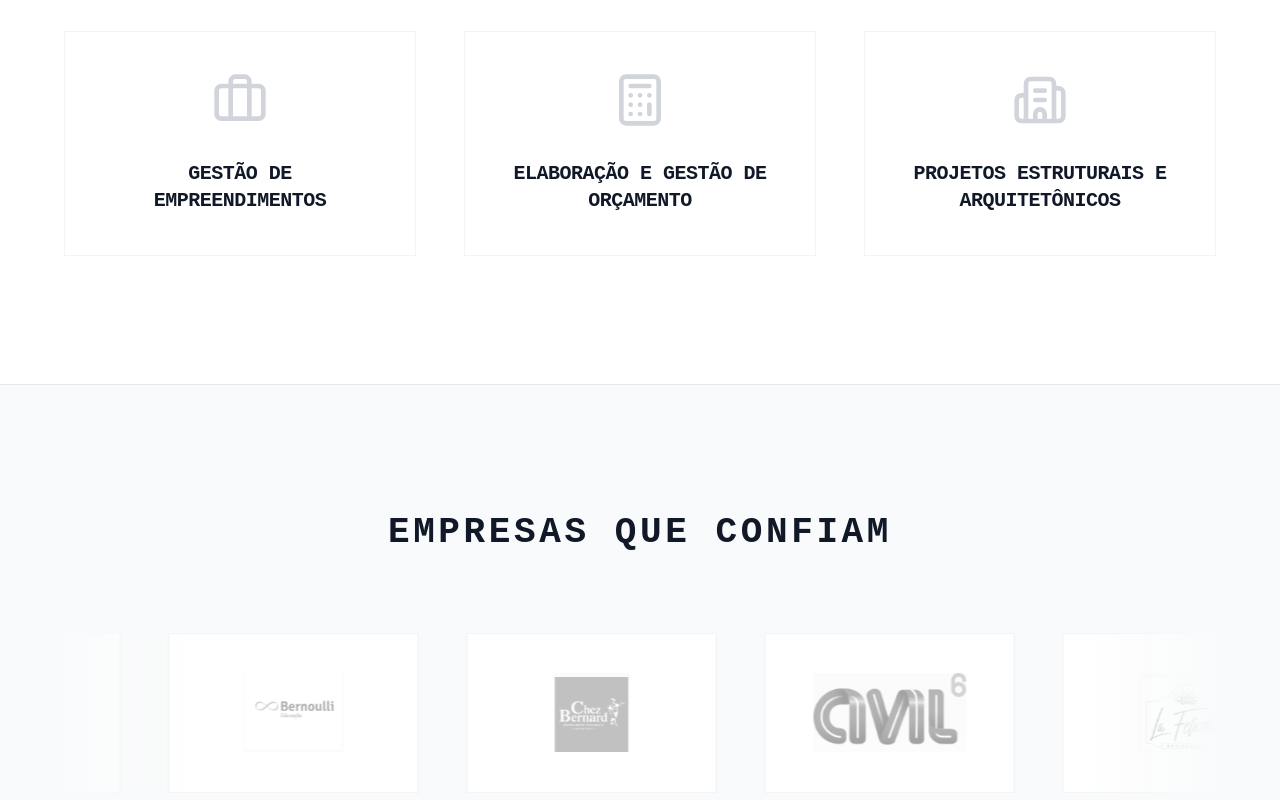
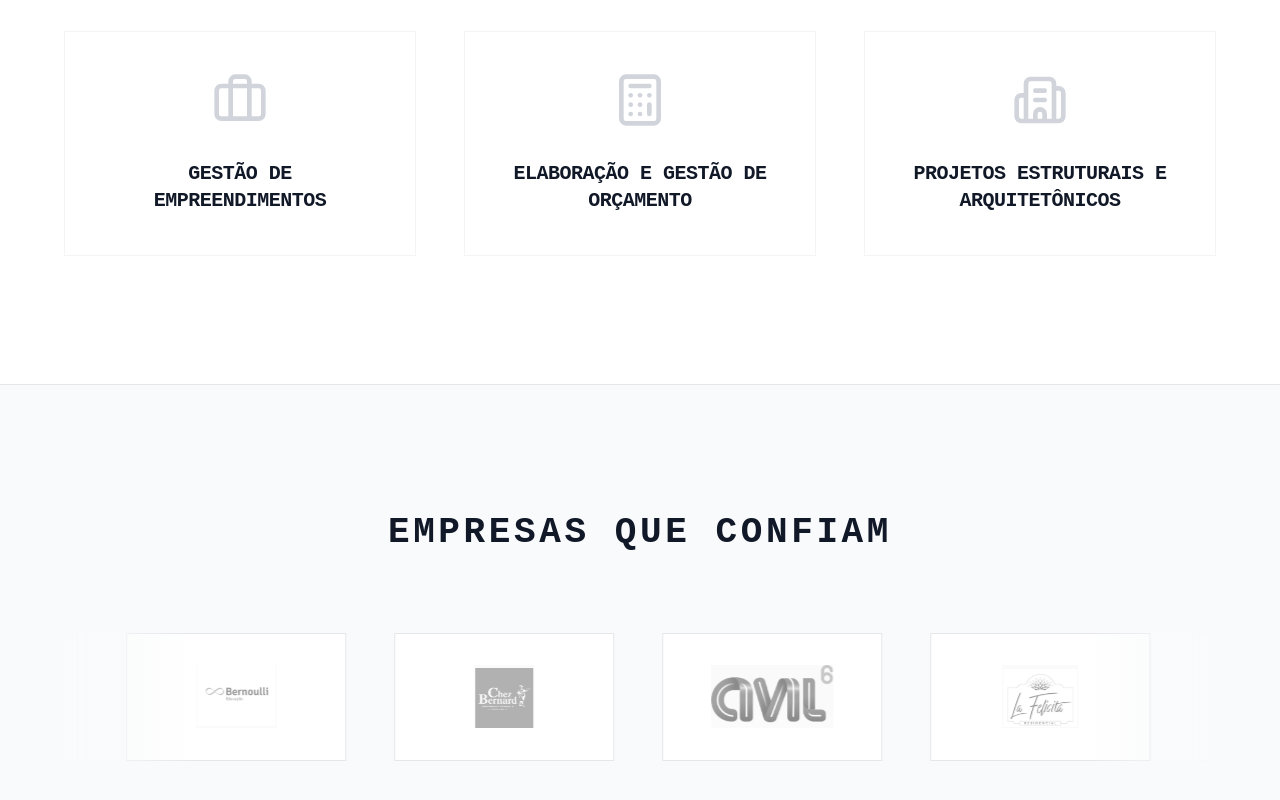
Before and after one commit to Dan-netto/site-juliano, a Next.js app: page / in a window 1280 px wide. Shown: the part 1972-2772 px from the top of the page. Built offline with nearby package versions, Linux system fonts and the light colour scheme.

Commit message:
tentativa carrosel fotos 3

```diff
--- a/src/app/page.tsx
+++ b/src/app/page.tsx
@@ -1,5 +1,10 @@
-import React from 'react';
-import { FileText, Calculator, Briefcase, Building2, Phone } from "lucide-react";
+"use client";
+import { Header } from "@/components/header"
+import { WhatsAppButton } from "@/components/whatsapp-button"
+import { Button } from "@/components/ui/button" // Mantido, mas não é usado na ContactForm
+import { FileText, Calculator, Briefcase, Building2, Phone } from "lucide-react"
+import Link from "next/link"
+import React, { useState } from 'react'; // Adicionado para uso potencial de hooks ou FC
 
 /**
  * Nota Técnica:
@@ -39,6 +44,8 @@ const ContactForm = () => {
 };
 
 export default function Home() {
+  const [selectedClient, setSelectedClient] = useState<number | null>(null);
+
   const services = [
     { icon: FileText, title: "Laudos Técnicos de Engenharia" },
     { icon: Building2, title: "Consultoria em Obras de Condomínio" },
@@ -48,22 +55,51 @@ export default function Home() {
     { icon: Building2, title: "Projetos Estruturais e Arquitetônicos" }
   ];
 
+  // const clients = [
+  //   "/images/clientes/bahiana.png",
+  //   "/images/clientes/barreiras.png",
+  //   "/images/clientes/bernoulli.png",
+  //   "/images/clientes/chez_bernard.png",
+  //   "/images/clientes/civil.png",
+  //   "/images/clientes/la_felicita.png",
+  //   "/images/clientes/mrv.png",
+  //   "/images/clientes/Naia.png",
+  //   "/images/clientes/pinheiros.png",
+  //   "/images/clientes/politeama.png",
+  //   "/images/clientes/rio_parana.png",
+  //   "/images/clientes/roltek.png",
+  //   "/images/clientes/tecnorem.png",
+  //   "/images/clientes/voltz.png"
+  // ];
+
+  // Lista de clientes atualizada com as descrições fornecidas
   const clients = [
-    "/images/clientes/bahiana.png",
-    "/images/clientes/barreiras.png",
-    "/images/clientes/bernoulli.png",
-    "/images/clientes/chez_bernard.png",
-    "/images/clientes/civil.png",
-    "/images/clientes/la_felicita.png",
-    "/images/clientes/mrv.png",
-    "/images/clientes/Naia.png",
-    "/images/clientes/pinheiros.png",
-    "/images/clientes/politeama.png",
-    "/images/clientes/rio_parana.png",
-    "/images/clientes/roltek.png",
-    "/images/clientes/tecnorem.png",
-    "/images/clientes/voltz.png"
+    { name: "Bahiana", src: "/images/clientes/bahiana.png", description: "Consultoria e gestão de obra na construção do centro médico de esterilização." },
+    { name: "Edf Barreiras", src: "/images/clientes/barreiras.png", description: "Laudo técnico estrutural do prédio." },
+    { name: "Bernoulli", src: "/images/clientes/bernoulli.png", description: "Gestão da Obra do Colégio no Caminho das Árvores." },
+    { name: "Chez Bernard", src: "/images/clientes/chez_bernard.png", description: "Levantamento Cadastral e Projeto Arquitetônico." },
+    { name: "CIVIL", src: "/images/clientes/civil.png", description: "Gestão de Empreendimentos." },
+    { name: "LÁ FELICITÀ", src: "/images/clientes/la_felicita.png", description: "Consultoria de projetos de condomínio de 890.000 m²: interface com projetos de terraplanagem, arquitetônico e instalações (drenagem, esgoto e elétrica). Gestão do processo de licenciamento com a prefeitura e com o INEMA." },
+    { name: "MRV", src: "/images/clientes/mrv.png", description: "Consultoria e laudo para escavações e segurança do trabalho." },
+    { name: "NAIA", src: "/images/clientes/Naia.png", description: "Gestão de obra de condomínio Alphaville Guarajuba." },
+    { name: "Cond Pinheiros", src: "/images/clientes/pinheiros.png", description: "Laudo técnico estrutural." },
+    { name: "Cond Politeama", src: "/images/clientes/politeama.png", description: "Gestão de obra de condomínio, laudo técnico para aprovação de reforma." },
+    { name: "Roltek", src: "/images/clientes/roltek.png", description: "Consultoria na construção de novo galpão." },
+    { name: "TECNOREM", src: "/images/clientes/tecnorem.png", description: "Gestão de Obra no condomínio Jardim Tropical no Corredor da Vitória." },
+    { name: "VOLTZ", src: "/images/clientes/voltz.png", description: "Projeto arquitetônico e laudo técnico estrutural para construção de balada." }
   ];
+
+  const handleClientClick = (index: number) => {
+    setSelectedClient(selectedClient === index ? null : index);
+    if (selectedClient !== index) {
+      setTimeout(() => {
+        const element = document.getElementById('client-details');
+        if (element) {
+          element.scrollIntoView({ behavior: 'smooth', block: 'center' });
+        }
+      }, 100);
+    }
+  };
 
   return (
     <div className="min-h-screen bg-white text-gray-900" style={{ fontFamily: "'Courier New', Courier, monospace" }}>
@@ -83,33 +119,47 @@ export default function Home() {
           html { scroll-behavior: smooth; }
         `}} />
 
-      {/* HEADER */}
-      <header className="w-full border-b bg-white sticky top-0 z-50 shadow-sm">
+      {/* HEADER AJUSTADO COM LOGO E FONTE COURIER NEW */}
+      <header className="w-full border-b bg-white" style={{ fontFamily: "Courier New" }}>
+        {/* CONTAINER DO HEADER */}
         <div className="max-w-6xl mx-auto flex items-center justify-between p-6">
-          <a href="#" className="transition-transform hover:scale-105">
+          {/* LOGO (Imagem no canto superior esquerdo, h-28 solicitado) */}
+          <Link href="/">
             <img
               src="/images/logo.png"
               alt="Logo Novais de Souza"
-              className="h-24 md:h-32 w-auto"
-              onError={(e) => { e.currentTarget.src = "https://via.placeholder.com/300x120?text=NOVAIS+DE+SOUZA" }}
+              className="h-32 w-auto" // Aumentado para h-28
             />
-          </a>
+          </Link>
 
-          <div className="flex items-center space-x-8">
-            <nav className="hidden lg:flex space-x-8 text-sm font-bold uppercase tracking-widest">
-              <a href="#sobre" className="hover:text-gray-500 transition-colors">Sobre</a>
-              <a href="#servicos" className="hover:text-gray-500 transition-colors">Serviços</a>
-              <a href="#clientes" className="hover:text-gray-500 transition-colors">Clientes</a>
+          {/* CONTEÚDO DO LADO DIREITO (Texto "Novais de Souza", Navegação e Botão) */}
+          <div className="flex items-center space-x-6">
+
+            {/* NAVEGAÇÃO */}
+            <nav className="hidden sm:flex space-x-6 text-sm">
+              <Link href="#sobre" className="hover:text-gray-600 transition-colors">
+                Sobre
+              </Link>
+              <Link href="#servicos" className="hover:text-gray-600 transition-colors">
+                Serviços
+              </Link>
+              <Link href="#clientes" className="hover:text-gray-600 transition-colors">
+                Clientes
+              </Link>
             </nav>
 
-            <a href="#orcamento">
-              <button className="bg-gray-800 text-white hover:bg-black h-12 px-6 text-sm rounded-none font-bold uppercase tracking-tighter transition-all">
+            {/* BOTÃO DE ORÇAMENTO */}
+            <Link href="#orcamento">
+              <button
+                className="bg-gray-800 text-white hover:bg-gray-700 h-10 px-4 py-2 text-sm rounded-none font-bold"
+              >
                 Solicite Orçamento
               </button>
-            </a>
+            </Link>
           </div>
         </div>
       </header>
+
 
       <main>
         {/* HERO */}
@@ -178,18 +228,58 @@ export default function Home() {
 
               <div className="animate-infinite-scroll flex gap-12 items-center">
                 {/* Lista duplicada para efeito infinito contínuo */}
-                {[...clients, ...clients].map((src, i) => (
-                  <div key={i} className="flex-none w-[250px] bg-white border border-gray-100 p-8 flex items-center justify-center h-40 shadow-sm transition-all hover:shadow-md hover:border-gray-300">
+                {[...clients, ...clients].map((client, i) => (
+                  <button
+                    key={i}
+                    onClick={() => handleClientClick(i % clients.length)}
+                    className={`flex-none w-[220px] bg-white border p-6 flex items-center justify-center h-32 transition-all hover:border-gray-800 ${selectedClient === (i % clients.length) ? 'border-gray-800 ring-2 ring-gray-200' : 'border-gray-200'}`}
+                  >
                     <img
-                      src={src}
-                      alt="Cliente Novais de Souza"
-                      className="max-h-20 max-w-full object-contain filter grayscale opacity-40 hover:grayscale-0 hover:opacity-100 transition-all duration-700"
-                      onError={(e) => { e.currentTarget.style.display = 'none'; e.currentTarget.parentElement!.innerHTML = '<span class="text-xs font-bold uppercase text-gray-300">Parceiro Estratégico</span>' }}
+                      src={client.src}
+                      alt={client.name}
+                      className={`max-h-16 max-w-full object-contain transition-all duration-500 ${selectedClient === (i % clients.length) ? 'grayscale-0' : 'grayscale opacity-50'}`}
                     />
-                  </div>
+                  </button>
                 ))}
               </div>
             </div>
+
+          {/* SEÇÃO DE DETALHES */}
+            <div id="client-details" className={`mt-12 overflow-hidden transition-all duration-500 ${selectedClient !== null ? 'max-h-[800px] opacity-100' : 'max-h-0 opacity-0'}`}>
+              {selectedClient !== null && (
+                <div className="bg-white p-8 md:p-12 border-l-8 border-gray-800 shadow-xl relative animate-in fade-in slide-in-from-top-4">
+                  <button
+                    onClick={() => setSelectedClient(null)}
+                    className="absolute top-4 right-4 text-gray-400 hover:text-black uppercase text-xs font-bold"
+                  >
+                    Fechar [x]
+                  </button>
+                  <div className="flex flex-col md:flex-row items-center gap-10">
+                    <div className="w-40 flex-none flex justify-center">
+                      <img src={clients[selectedClient].src} className="max-h-24 object-contain" alt="Logo Cliente" />
+                    </div>
+                    <div className="text-left">
+                      <h3 className="text-2xl font-bold uppercase mb-4 tracking-tighter text-gray-800">{clients[selectedClient].name}</h3>
+                      <p className="text-lg leading-relaxed text-gray-700 font-sans italic border-t pt-4">
+                        {clients[selectedClient].description}
+                      </p>
+                    </div>
+                  </div>
+                </div>
+              )}
+            </div>
+          </div>
+        </section>
+
+        {/* SERVIÇOS */}
+        <section id="servicos" className="py-24 px-4 bg-white">
+          <div className="container mx-auto max-w-6xl grid md:grid-cols-3 gap-8">
+            {services.map((s, i) => (
+              <div key={i} className="p-8 border border-gray-100 hover:border-gray-800 transition-all text-center group">
+                <s.icon className="mx-auto mb-4 text-gray-300 group-hover:text-gray-800 transition-colors" size={40} />
+                <h3 className="font-bold uppercase text-sm tracking-widest">{s.title}</h3>
+              </div>
+            ))}
           </div>
         </section>
 
```
